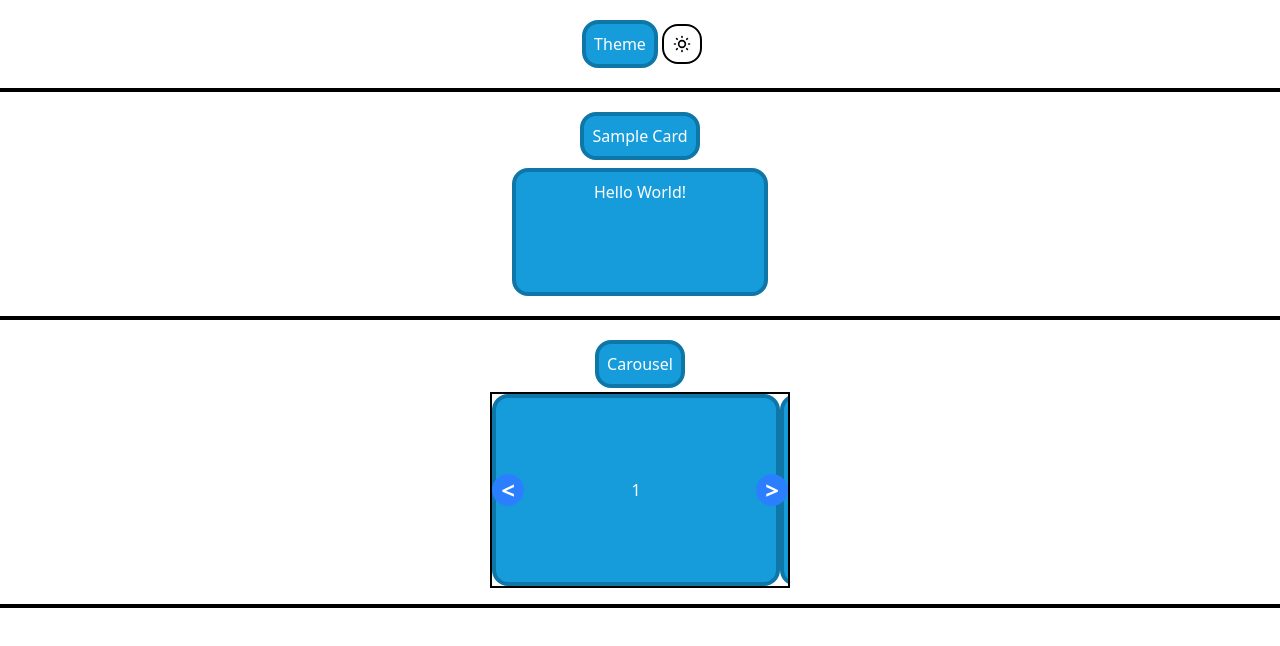
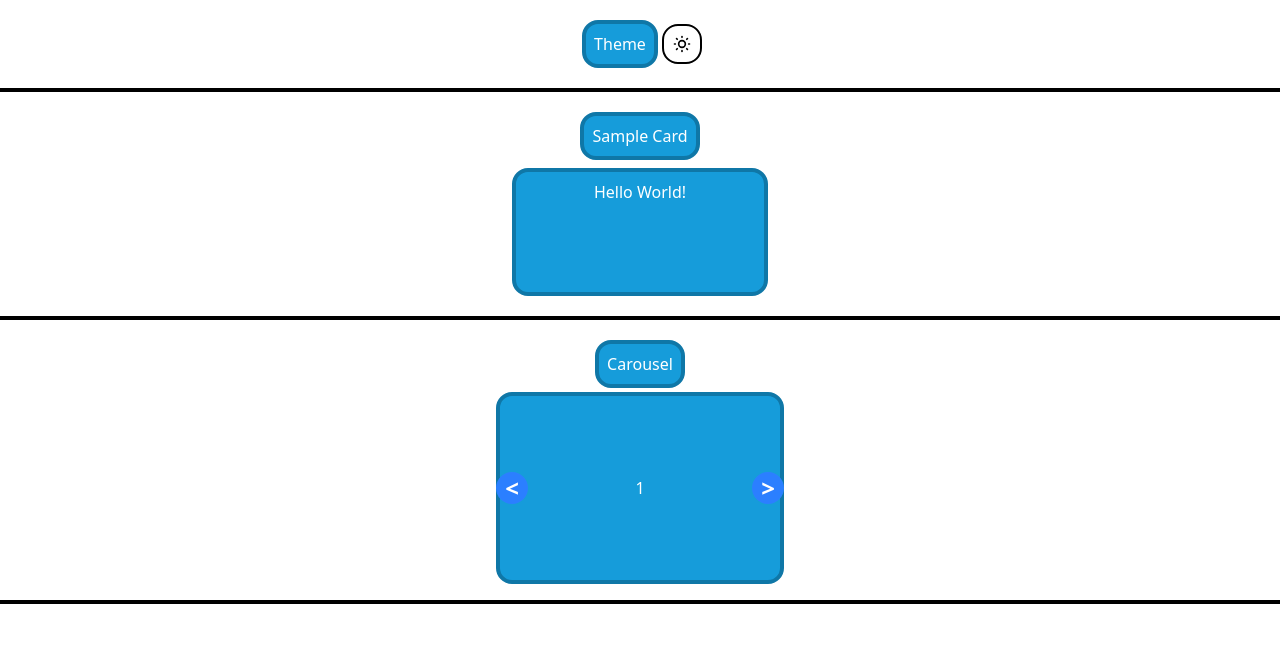
Before and after one commit to Master9x3r4n/ccapdev-mco, a Vue app: page /playground in a window 1280 px wide. Shown: the top 646 px of the page. Built offline with nearby package versions, Linux system fonts and the light colour scheme.

Commit message:
minor adjustments to values

```diff
--- a/src/components/DarkModeButton.vue
+++ b/src/components/DarkModeButton.vue
@@ -16,17 +16,17 @@
     const darkMode = ref(false) // ref for dark mode toggle
 	const iconSrc = ref(theme.light) // ref for current theme
 
-	// trigger dark mode call back when darkMode boolean is changed
+	// Trigger dark mode call back when darkMode boolean is changed
     watch(darkMode, (enabled) => {
-		// DOM manipulation is used to avoid v-binding class attributes
+		iconSrc.value = darkMode.value ? theme.dark : theme.light;
         document.documentElement.classList.toggle('dark', enabled)
     })
 
 	// Callback function to toggle dark mode
     const toggleDarkMode = () => {
 		darkMode.value = !darkMode.value;
-		iconSrc.value = darkMode.value ? theme.dark : theme.light;
     }
+
 </script>
 
 <template>
--- a/src/components/carousel/Carousel.vue
+++ b/src/components/carousel/Carousel.vue
@@ -21,9 +21,8 @@ const scroll = (direction) => {
 
 </script>
 
-
 <template>
-<div class = "relative max-w-4xl mx-auto flex justify-center items-center w-75 border-2">
+<div class = "relative max-w-4xl mx-auto flex justify-center items-center w-[288px]">
     <div ref = "carouselContent"
     class = "overflow-x-auto overflow-y-hidden scroll-smooth hide-scrollbar w-full">
         <CarouselContent>
```
